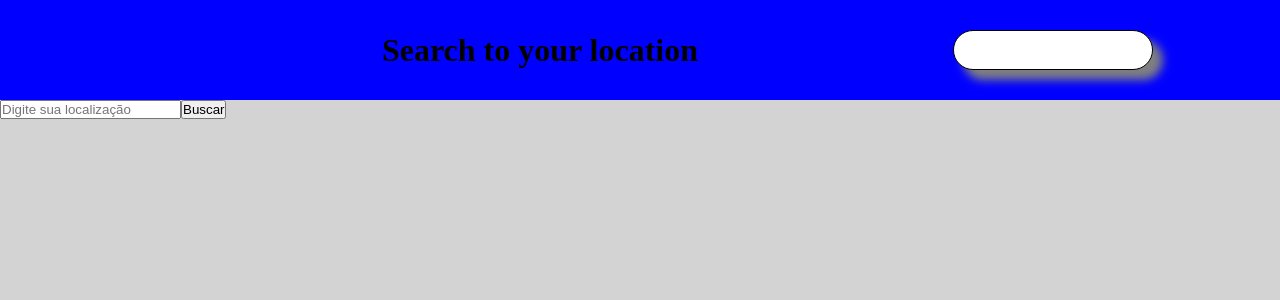
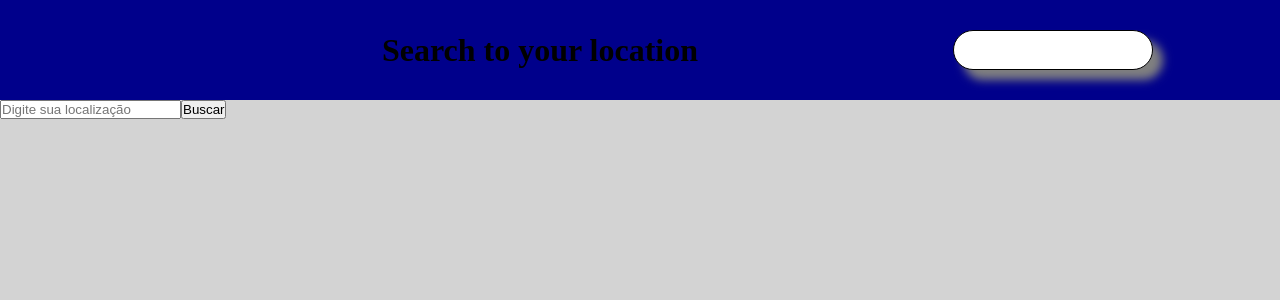
Before and after one commit to cauandrade123/eletric-station-finder, a React (Create React App) app in the folder findereletricstation/: page / in a window 1280 px wide. Shown: the top 300 px of the page. Built offline with nearby package versions, Linux system fonts and the light colour scheme.

Commit message:
Atualizar o index.scss

```diff
--- a/findereletricstation/src/components/header/index.scss
+++ b/findereletricstation/src/components/header/index.scss
@@ -4,7 +4,7 @@ header{
   align-items: center;
   width: 100%;
   height: 100px;
-  background-color: blue;
+  background-color: darkblue;
 
 
   .SearchLoactionInput{
```
